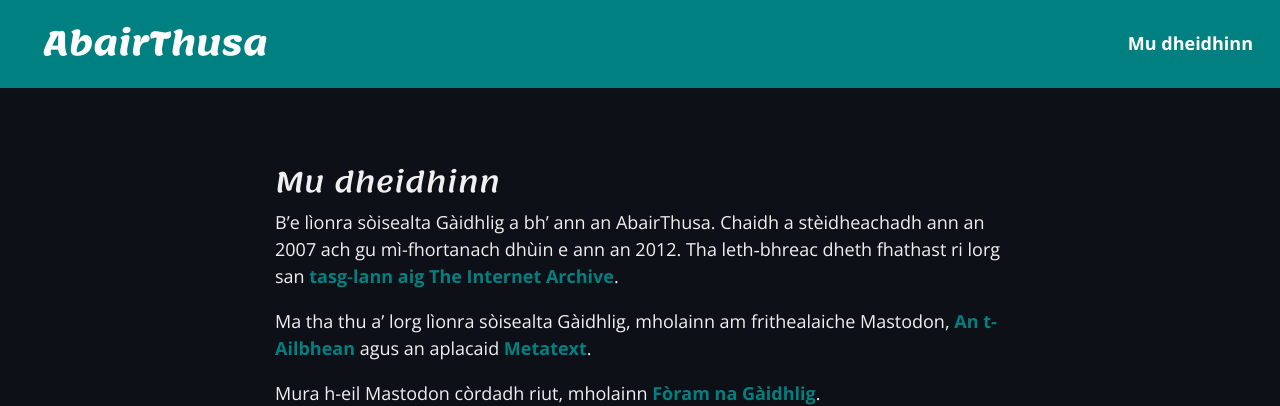
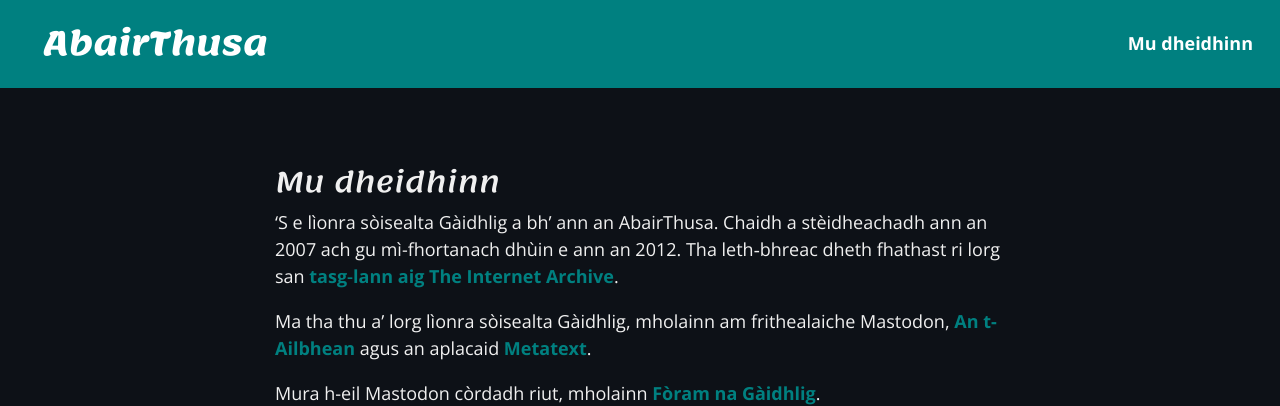
Before and after one commit to angeidheal/abairthusa, a Jekyll site: the page built from index.md, in a window 1280 px wide. Shown: the top 406 px of the page. Built offline with Jekyll 4.4.1, drawn with Linux system fonts in a browser that asks for light colours; nearby versions of some CDN libraries.

```diff
--- a/index.md
+++ b/index.md
@@ -4,7 +4,7 @@ title: Mu dheidhinn
 permalink: /
 ---
 
-B'e lìonra sòisealta Gàidhlig a bh' ann an AbairThusa. Chaidh a stèidheachadh ann an 2007 ach gu mì-fhortanach dhùin e ann an 2012. Tha leth‑bhreac dheth fhathast ri lorg san [tasg‑lann aig The Internet Archive](https://web.archive.org/web/20090205170058/http://abairthusa.ning.com/).
+'S e lìonra sòisealta Gàidhlig a bh' ann an AbairThusa. Chaidh a stèidheachadh ann an 2007 ach gu mì-fhortanach dhùin e ann an 2012. Tha leth‑bhreac dheth fhathast ri lorg san [tasg‑lann aig The Internet Archive](https://web.archive.org/web/20090205170058/http://abairthusa.ning.com/).
 
 Ma tha thu a' lorg lìonra sòisealta Gàidhlig, mholainn am frithealaiche Mastodon, [An t-Ailbhean](https://ailbhean.co-shaoghal.net/explore) agus an aplacaid [Metatext](https://apps.apple.com/us/app/metatext/id1523996615?mt=8).
 
```
